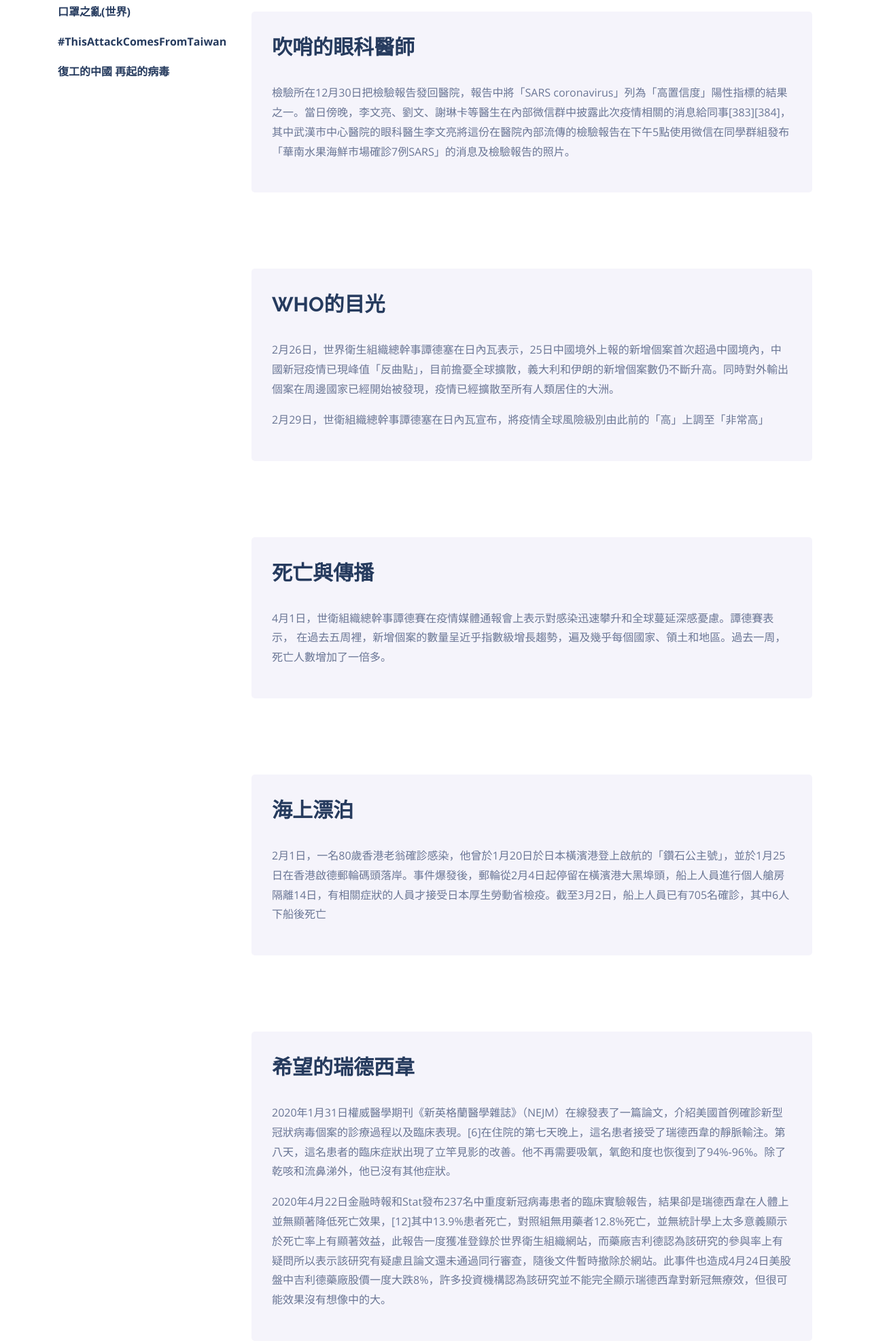
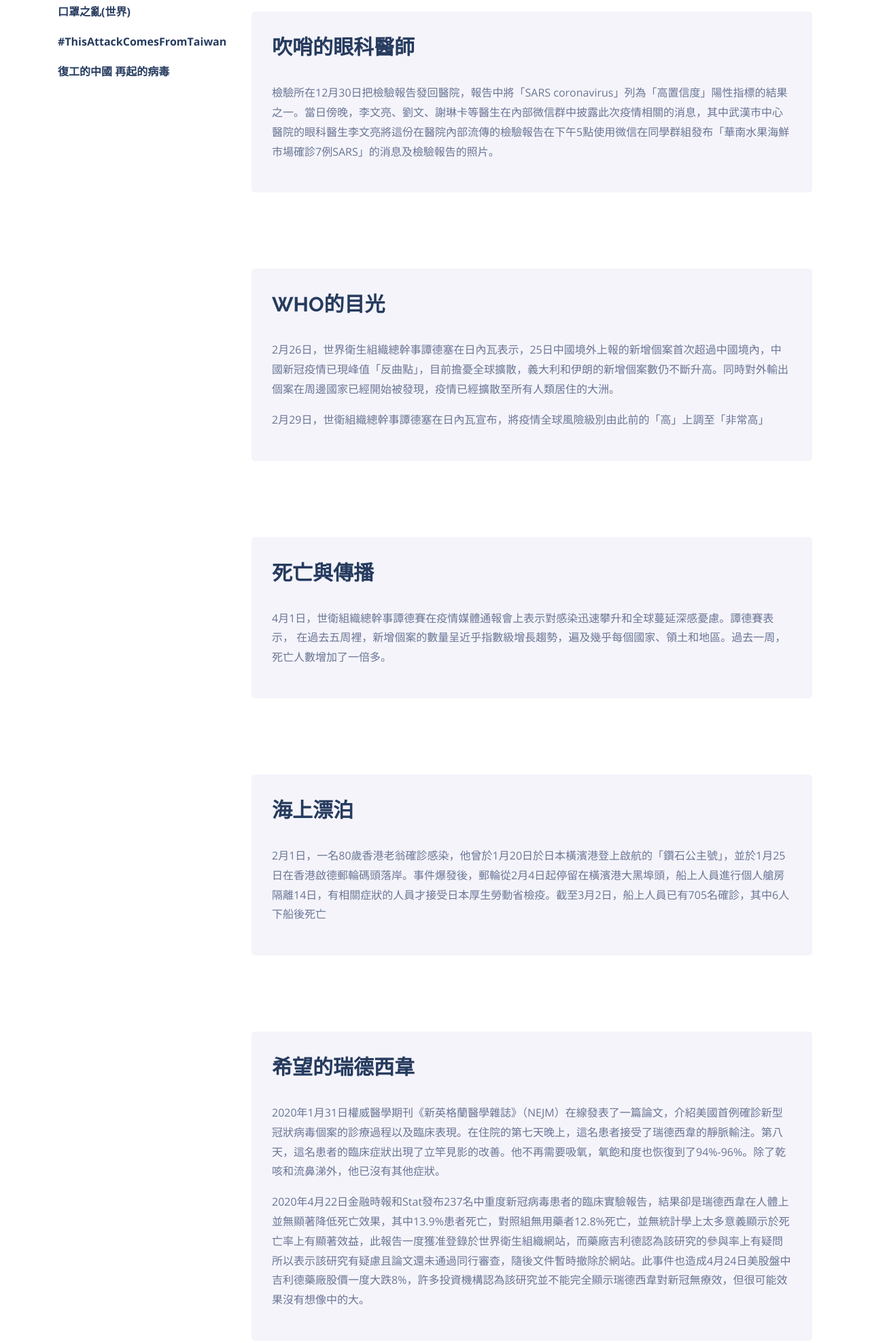
Before and after one commit to RUDY-shu/corona, a plain HTML site: page index.html in a window 1280 px wide. Shown: the part 2359-4334 px from the top of the page at 68% size. Drawn offline with nearby package versions, Linux system fonts and the light colour scheme; some packages are replaced by stand-ins of ours; no server answers; files whose address does not match are found by name.

Commit message:
Update index.html

```diff
--- a/index.html
+++ b/index.html
@@ -158,7 +158,7 @@
 					  </div>
 					  <div id="page-2" class= "page bg-light two">
 					  	<h2 class="heading">吹哨的眼科醫師</h2>
-					  	<p>檢驗所在12月30日把檢驗報告發回醫院，報告中將「SARS coronavirus」列為「高置信度」陽性指標的結果之一。當日傍晚，李文亮、劉文、謝琳卡等醫生在內部微信群中披露此次疫情相關的消息給同事[383][384]，其中武漢市中心醫院的眼科醫生李文亮將這份在醫院內部流傳的檢驗報告在下午5點使用微信在同學群組發布「華南水果海鮮市場確診7例SARS」的消息及檢驗報告的照片。</p>
+					  	<p>檢驗所在12月30日把檢驗報告發回醫院，報告中將「SARS coronavirus」列為「高置信度」陽性指標的結果之一。當日傍晚，李文亮、劉文、謝琳卡等醫生在內部微信群中披露此次疫情相關的消息，其中武漢市中心醫院的眼科醫生李文亮將這份在醫院內部流傳的檢驗報告在下午5點使用微信在同學群組發布「華南水果海鮮市場確診7例SARS」的消息及檢驗報告的照片。</p>
 					  </div>
 					  <div id="page-3" class= "page bg-light three">
 					  	<h2 class="heading">WHO的目光</h2>
@@ -175,8 +175,8 @@
 					  </div>
 					  <div id="page-6" class= "page bg-light six">
 					    <h2 class="heading">希望的瑞德西韋</h2>
-					    <p>2020年1月31日權威醫學期刊《新英格蘭醫學雜誌》（NEJM）在線發表了一篇論文，介紹美國首例確診新型冠狀病毒個案的診療過程以及臨床表現。[6]在住院的第七天晚上，這名患者接受了瑞德西韋的靜脈輸注。第八天，這名患者的臨床症狀出現了立竿見影的改善。他不再需要吸氧，氧飽和度也恢復到了94%-96%。除了乾咳和流鼻涕外，他已沒有其他症狀。</p>
-						<p>2020年4月22日金融時報和Stat發布237名中重度新冠病毒患者的臨床實驗報告，結果卻是瑞德西韋在人體上並無顯著降低死亡效果，[12]其中13.9%患者死亡，對照組無用藥者12.8%死亡，並無統計學上太多意義顯示於死亡率上有顯著效益，此報告一度獲准登錄於世界衛生組織網站，而藥廠吉利德認為該研究的參與率上有疑問所以表示該研究有疑慮且論文還未通過同行審查，隨後文件暫時撤除於網站。此事件也造成4月24日美股盤中吉利德藥廠股價一度大跌8%，許多投資機構認為該研究並不能完全顯示瑞德西韋對新冠無療效，但很可能效果沒有想像中的大。</p>
+					    <p>2020年1月31日權威醫學期刊《新英格蘭醫學雜誌》（NEJM）在線發表了一篇論文，介紹美國首例確診新型冠狀病毒個案的診療過程以及臨床表現。在住院的第七天晚上，這名患者接受了瑞德西韋的靜脈輸注。第八天，這名患者的臨床症狀出現了立竿見影的改善。他不再需要吸氧，氧飽和度也恢復到了94%-96%。除了乾咳和流鼻涕外，他已沒有其他症狀。</p>
+						<p>2020年4月22日金融時報和Stat發布237名中重度新冠病毒患者的臨床實驗報告，結果卻是瑞德西韋在人體上並無顯著降低死亡效果，其中13.9%患者死亡，對照組無用藥者12.8%死亡，並無統計學上太多意義顯示於死亡率上有顯著效益，此報告一度獲准登錄於世界衛生組織網站，而藥廠吉利德認為該研究的參與率上有疑問所以表示該研究有疑慮且論文還未通過同行審查，隨後文件暫時撤除於網站。此事件也造成4月24日美股盤中吉利德藥廠股價一度大跌8%，許多投資機構認為該研究並不能完全顯示瑞德西韋對新冠無療效，但很可能效果沒有想像中的大。</p>
 					  </div>
 					  <div id="page-7" class= "page bg-light seven">
 					    <h2 class="heading">口罩之亂(台灣)</h2>
@@ -196,7 +196,7 @@
 					  <div id="page-10" class= "page bg-light eight">
 					    <h2 class="heading">復工的中國 再起的病毒</h2>
 					    <p>武漢市政府4月25日召開電話會議，會議上強調要確保4月份全市復工復產達100%。武漢市衛健委4月26日稱，武漢在醫院收治的新冠患者當日清零。武漢當天也沒有新增確診及死亡病例。</p>
-						<p>6月12日到13日，北京新增4例確診，且46人咽拭子呈陽性。全部人員均有北京豐臺新發地批發市場工作和前往史[500]。6月13日當日，北京市豐臺區啟動戰時管控。 6月13、14日，北京市均新增36例本土新冠病毒確診個案，13日至20日累計確診超過200例。截至2020年6月20日北京市累計確診799例。</p>
+						<p>6月12日到13日，北京新增4例確診，且46人咽拭子呈陽性。全部人員均有北京豐臺新發地批發市場工作和前往史。6月13日當日，北京市豐臺區啟動戰時管控。 6月13、14日，北京市均新增36例本土新冠病毒確診個案，13日至20日累計確診超過200例。截至2020年6月20日北京市累計確診799例。</p>
 					  </div>
 					</div>
 			  </div>
```
